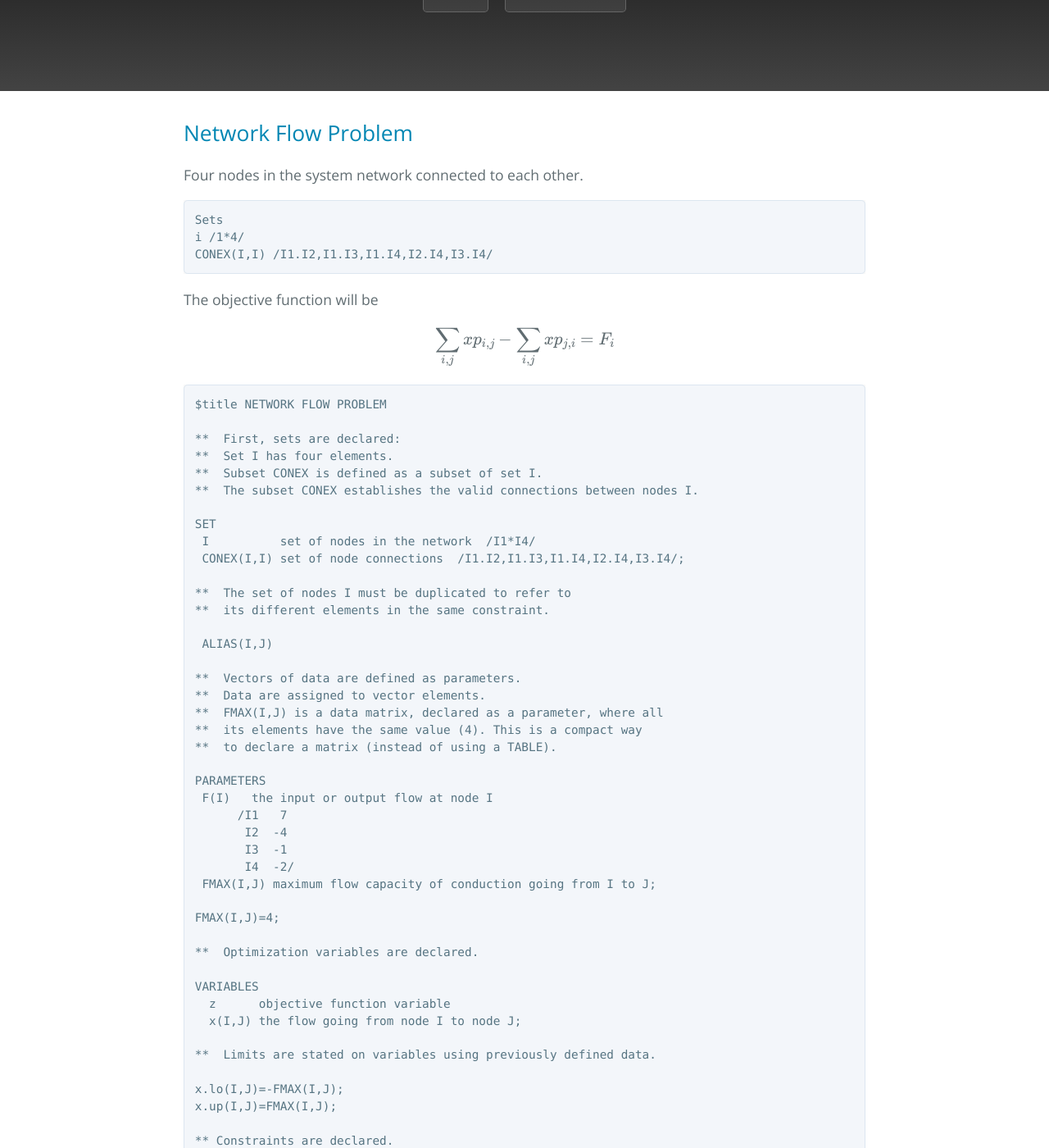
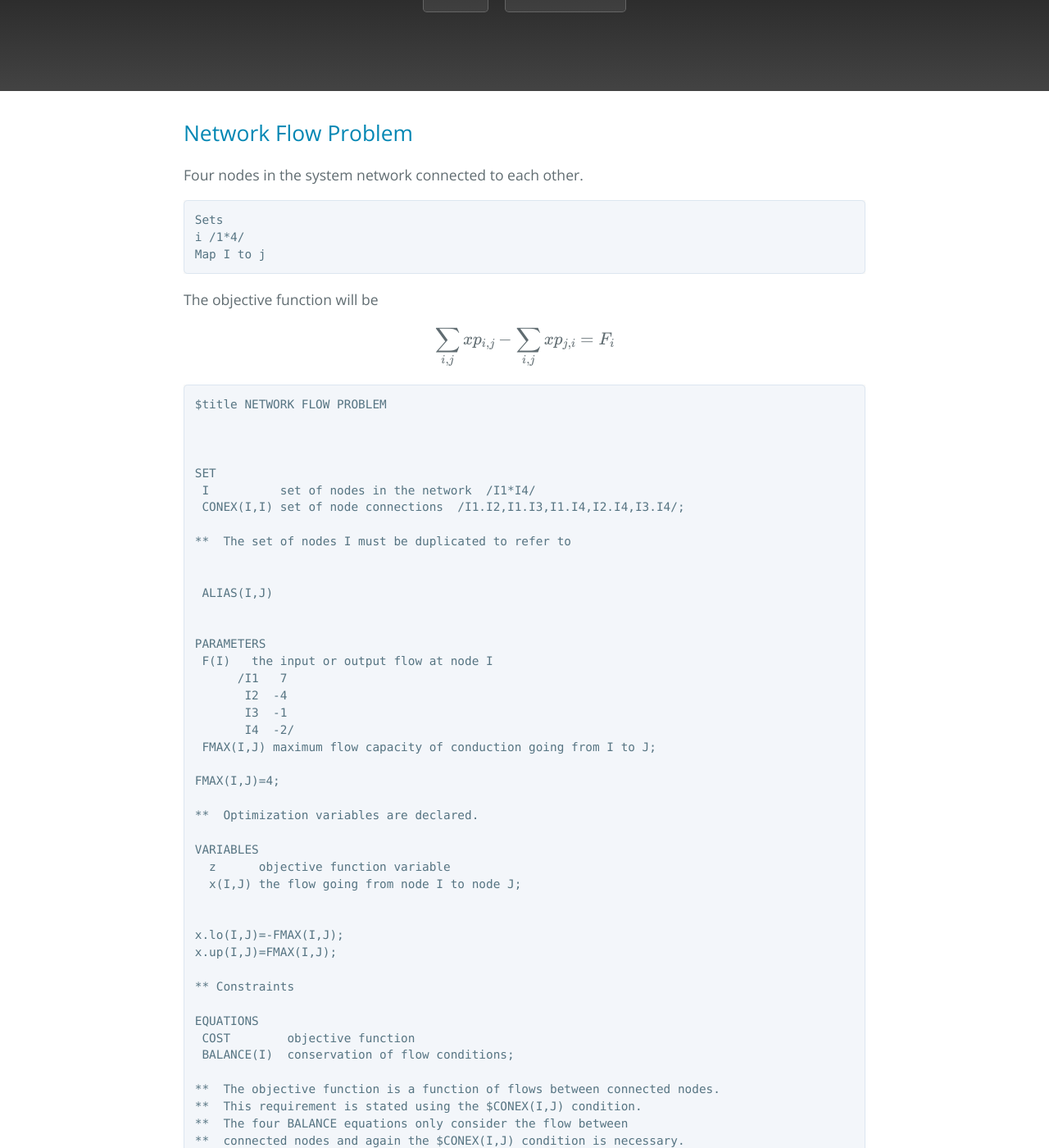
Before and after one commit to vlmeg/vlmeg.github.io, a Jekyll site: the page built from network_flow_problem.md, in a window 1280 px wide and 1400 px high, scrolled down 225 px. Shown: the whole window at 82% size. Built offline with Jekyll 4.4.1, drawn with Linux system fonts in a browser that asks for light colours; formulas are drawn with MathJax 3; the repository's description, which GitHub fills in, is left out; our own code applies the rules of GitHub Pages for plain Markdown files; some of the changed text lies outside the part shown.

Commit message:
Update network_flow_problem.md

```diff
--- a/network_flow_problem.md
+++ b/network_flow_problem.md
@@ -8,7 +8,7 @@ Four nodes in the system network connected to each other.
 ~~~
 Sets
 i /1*4/
-CONEX(I,I) /I1.I2,I1.I3,I1.I4,I2.I4,I3.I4/
+Map I to j
  ~~~
 The objective function will be
 
@@ -17,25 +17,17 @@ The objective function will be
 ~~~
 $title NETWORK FLOW PROBLEM
 
-**  First, sets are declared:
-**  Set I has four elements.
-**  Subset CONEX is defined as a subset of set I.
-**  The subset CONEX establishes the valid connections between nodes I.
+
 
 SET
  I          set of nodes in the network  /I1*I4/
  CONEX(I,I) set of node connections  /I1.I2,I1.I3,I1.I4,I2.I4,I3.I4/;
 
 **  The set of nodes I must be duplicated to refer to
-**  its different elements in the same constraint.
+
 
  ALIAS(I,J)
 
-**  Vectors of data are defined as parameters.
-**  Data are assigned to vector elements.
-**  FMAX(I,J) is a data matrix, declared as a parameter, where all
-**  its elements have the same value (4). This is a compact way
-**  to declare a matrix (instead of using a TABLE).
 
 PARAMETERS
  F(I)   the input or output flow at node I
@@ -53,12 +45,11 @@ VARIABLES
   z      objective function variable
   x(I,J) the flow going from node I to node J;
 
-**  Limits are stated on variables using previously defined data.
 
 x.lo(I,J)=-FMAX(I,J);
 x.up(I,J)=FMAX(I,J);
 
-** Constraints are declared.
+** Constraints
 
 EQUATIONS
  COST        objective function
@@ -72,8 +63,7 @@ EQUATIONS
 COST ..         z   =E=  SUM(CONEX(I,J),x(I,J)) ;
 BALANCE(I) ..   SUM(J$CONEX(I,J),x(I,J))-SUM(J$CONEX(J,I),x(J,I))  =E=  F(I) ;
 
-**  The next two sentences define the netflow model, considering all the above
-**  constraints, and direct GAMS to solve the problem using the lp solver.
+
 
 MODEL netflow /ALL/;
 SOLVE netflow USING lp MINIMIZING z;
```
